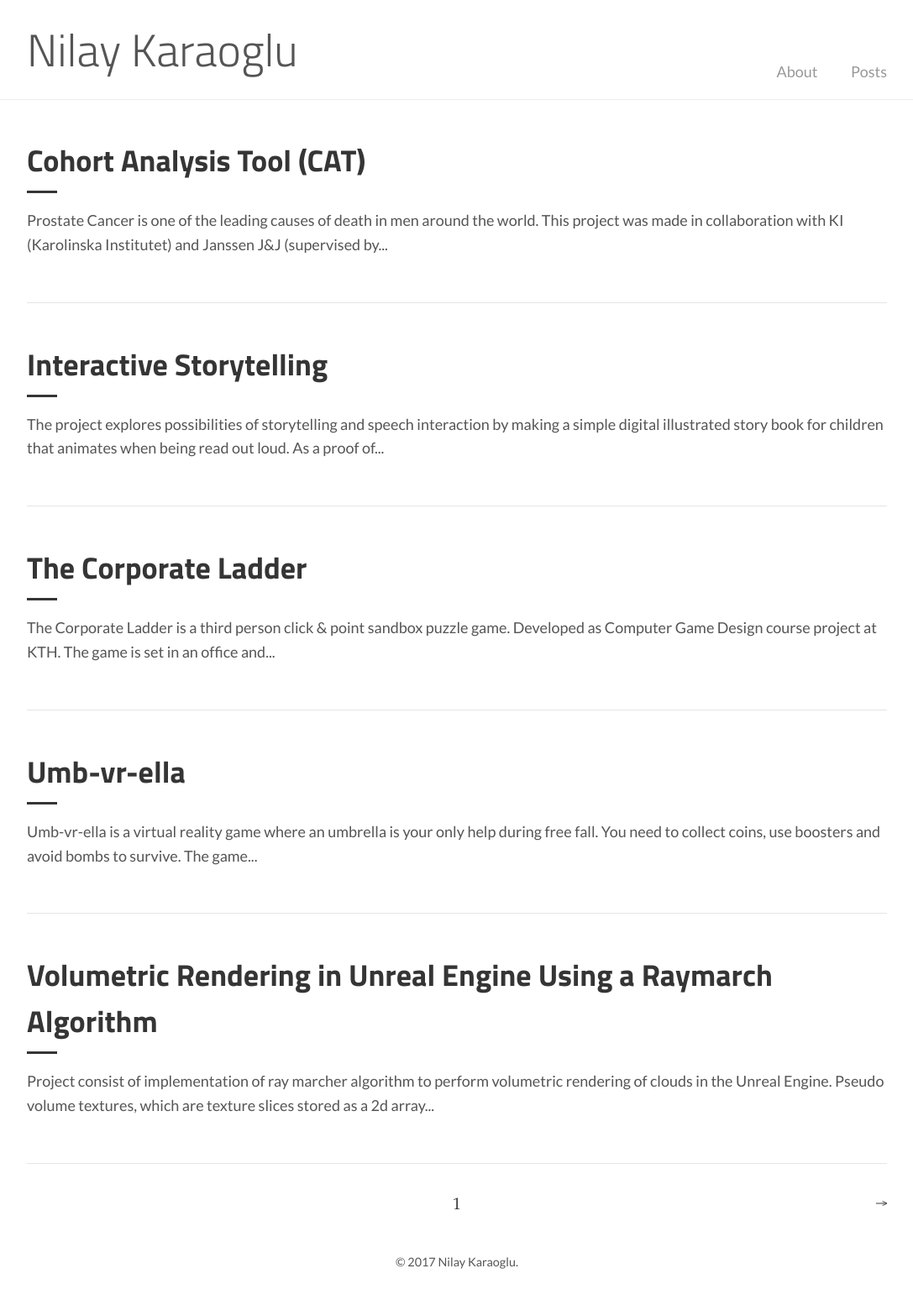
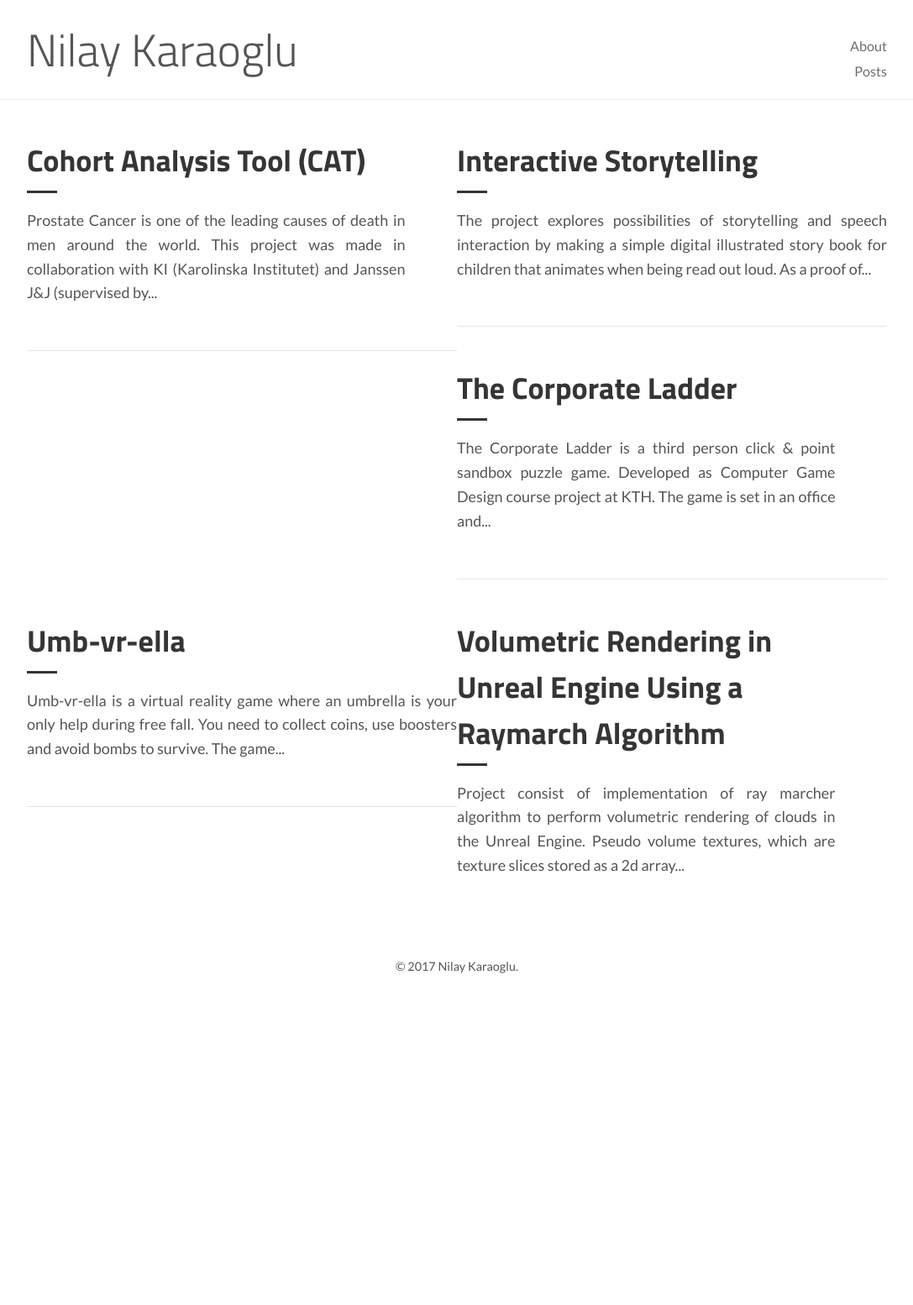
Before and after one commit to eowyn36/eowyn36.github.io, a Jekyll site: the page built from index.html, in a window 1280 px wide. Shown: the whole page at 84% size, without its empty margins (96-1183 px from the left). Built offline with Jekyll 4.4.1, drawn with Linux system fonts in a browser that asks for light colours; the list of posts is cut into pages by our own code; after the commit the page ends 1202 px from its top, so only the background shows below that.

Commit message:
updates catalogue styles

```diff
--- a/_sass/_base.scss
+++ b/_sass/_base.scss
@@ -1,7 +1,10 @@
 * {
   @include box-sizing;
 }
-
+.clearfix:before,
+.clearfix:after { content: " ";  display: table; }
+.clearfix:after { clear: both; }
+.clearfix { *zoom: 1; }
 html,
 body {
   color: $default-color;
@@ -81,3 +84,7 @@ td {
 .text-center {
   text-align: center;
 }
+
+.nav-description {
+  font-size: 0.9em;
+}
--- a/_sass/_catalogue.scss
+++ b/_sass/_catalogue.scss
@@ -12,6 +12,10 @@
 
     &:last-child {
       border: 0;
+    }
+
+    p {
+      text-align: justify;
     }
   }
 
@@ -35,3 +39,16 @@
     width: 2rem;
   }
 }
+
+@media (min-width: 600px) {
+  .catalogue {
+    &-item {
+      width: 50%;
+      float: left;
+
+      &:nth-child(2n+1) {
+        padding-right: 6%;
+      }
+    }
+  }
+}
--- a/_sass/_layout.scss
+++ b/_sass/_layout.scss
@@ -45,9 +45,9 @@ footer,
   li {
     @include transition(all .2s ease-out);
     color: $default-color;
-    display: inline-block;
-    opacity: .6;
-    padding: 0 2rem 0 0;
+    //display: inline-block;
+    opacity: .85;
+    //padding: 0 2rem 0 0;
 
     &:last-child {
       padding-right: 0;
@@ -61,6 +61,7 @@ footer,
 
   a {
     color: $default-color;
+    font-size: 0.9em;
   }
 }
 
@@ -73,6 +74,7 @@ footer,
     ul {
       bottom: 0;
       position: absolute;
+      text-align: right;
       right: 0;
     }
   }
--- a/index.html
+++ b/index.html
@@ -3,7 +3,7 @@ layout: default
 title: Home
 ---
 
-<div class="catalogue">
+<div class="catalogue clearfix">
   {% for project in site.projects %}
     <a href="{{ project.url | prepend: site.url }}" class="catalogue-item">
       <div>
@@ -18,7 +18,7 @@ title: Home
     </a>
   {% endfor %}
 </div>
-
+<!--
 <div class="pagination">
   {% if paginator.previous_page %}
     <a href="{{ paginator.previous_page_path | prepend: site.url }}" class="left arrow">&#8592;</a>
@@ -28,4 +28,4 @@ title: Home
   {% endif %}
 
   <span>{{ paginator.page }}</span>
-</div>
+</div> -->
```
